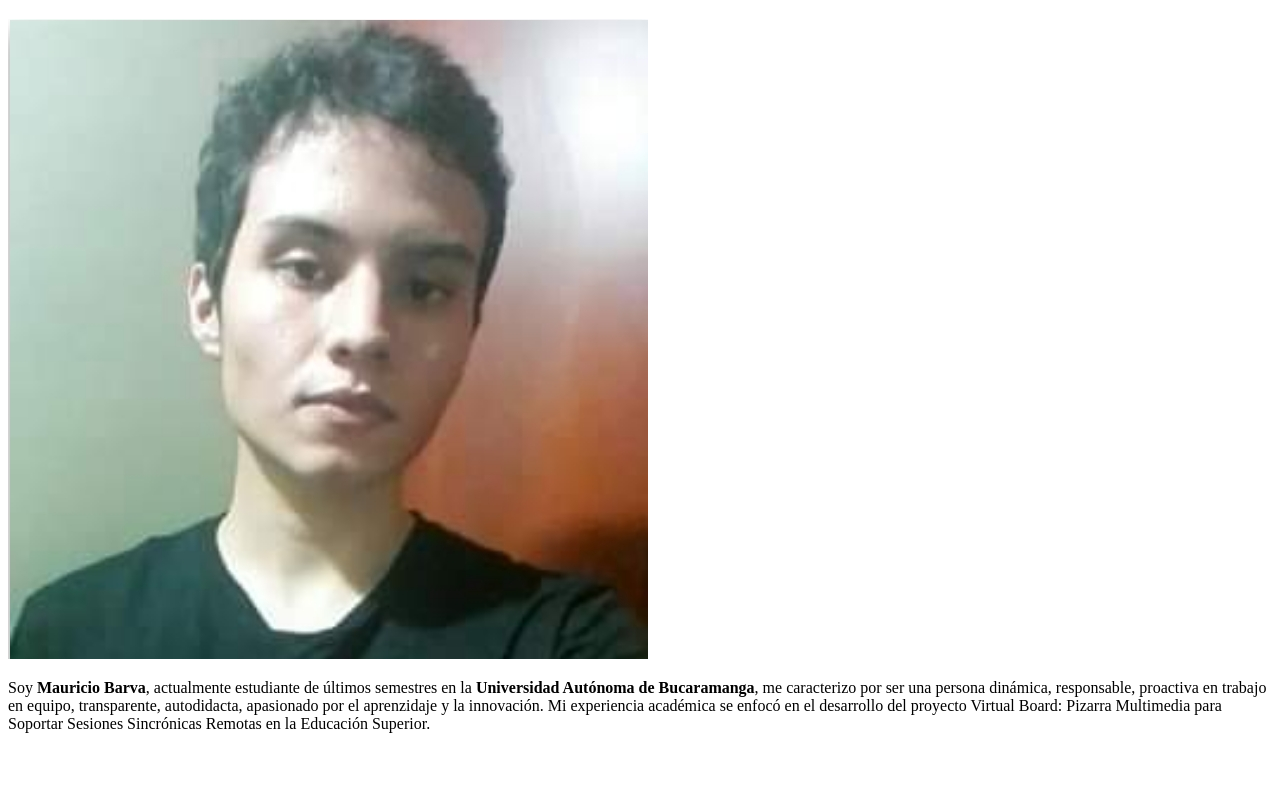
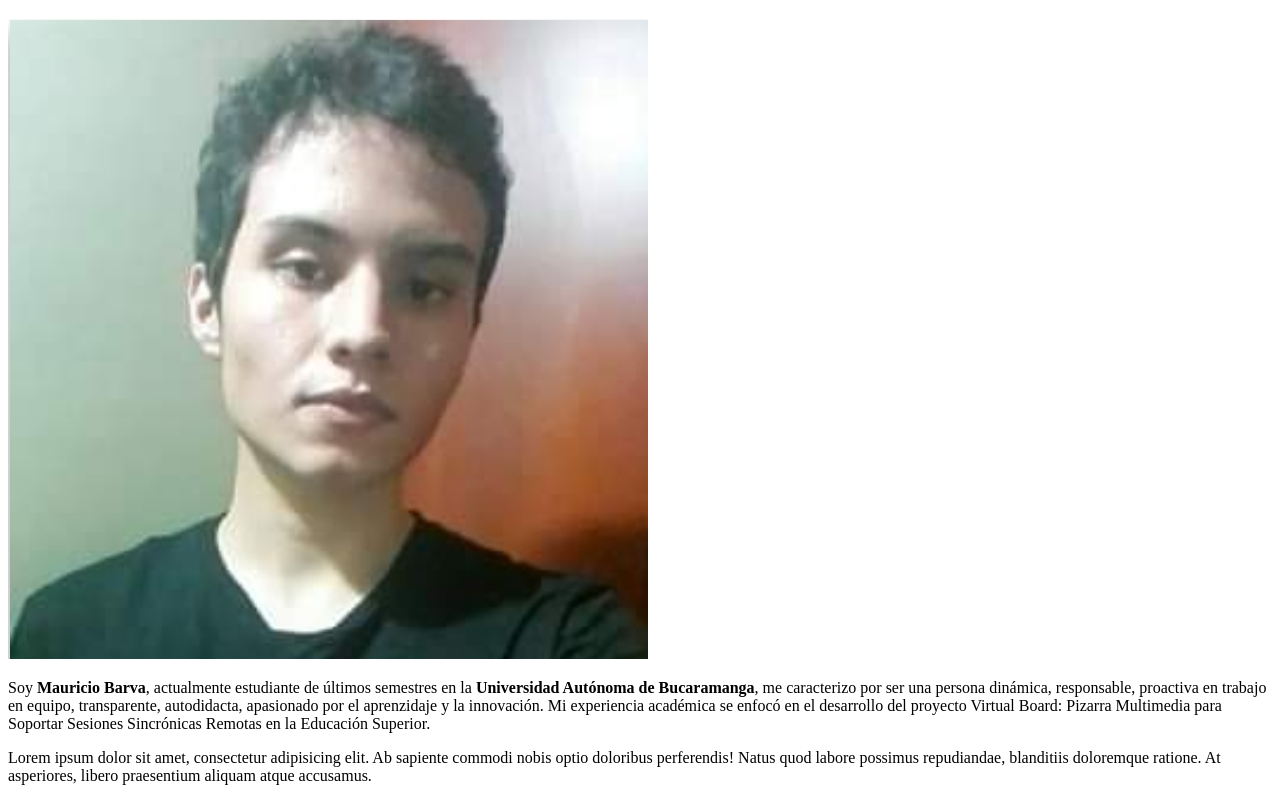
Before and after one commit to MauricioBarva/git-test, a plain HTML site: page index.html in a window 1280 px wide. Shown: the part 61-862 px from the top of the page. Before the commit the page ends 810 px from the top, so only its background shows below. Drawn offline with Linux system fonts and the light colour scheme.

Commit message:
nuevo parrafo agregado

```diff
--- a/index.html
+++ b/index.html
@@ -1,11 +1,13 @@
 <!DOCTYPE html>
 <html lang="en">
+
 <head>
     <meta charset="UTF-8">
     <meta http-equiv="X-UA-Compatible" content="IE=edge">
     <meta name="viewport" content="width=device-width, initial-scale=1.0">
     <title>Document</title>
 </head>
+
 <body>
     <h1>Mauricio Barva</h1>
     <img src="foto.jpg" alt="Imagen Perfil">
@@ -17,5 +19,9 @@
         <span>Virtual Board: Pizarra Multimedia para Soportar Sesiones Sincrónicas Remotas en la Educación
             Superior.</span>
     </p>
+    <p>Lorem ipsum dolor sit amet, consectetur adipisicing elit. Ab sapiente commodi nobis optio doloribus perferendis!
+        Natus quod labore possimus repudiandae, blanditiis doloremque ratione. At asperiores, libero praesentium aliquam
+        atque accusamus.</p>
 </body>
+
 </html>
```
